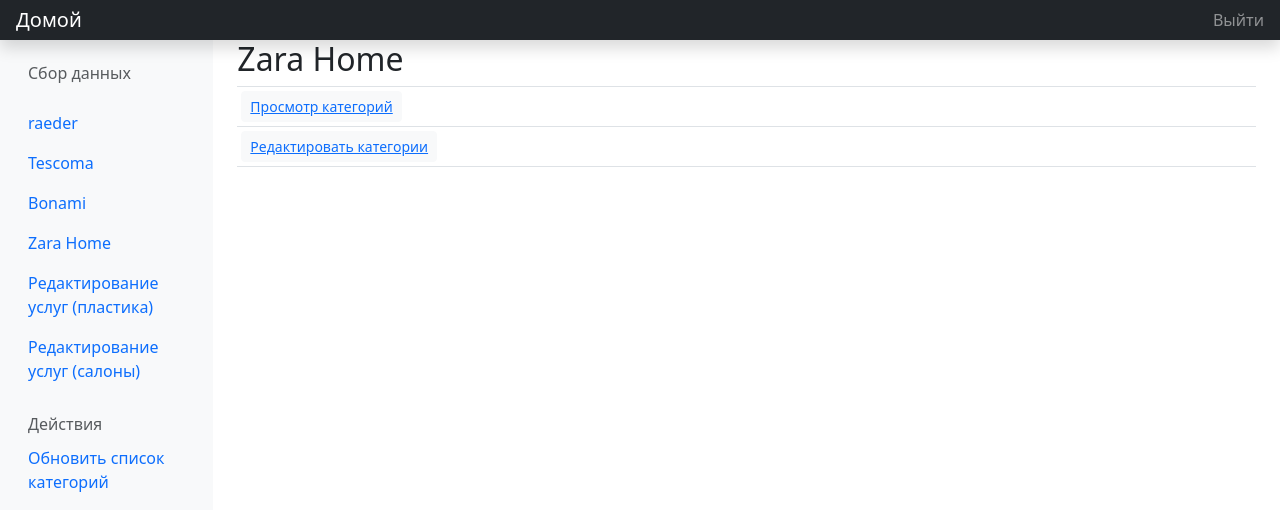
After one commit to lxndrbnsv/eshops_dashboard, a Flask app: page /zara_home in a window 1280 px wide. The commit adds this page. Shown: the top 531 px of the page. Run offline with Flask 2, Linux system fonts and the light colour scheme; the visitor is signed in with stand-in values (Sample User, id 1); some libraries are stand-ins or nearby versions.

Commit message:
added zara_home pages

```diff
--- a/app/routes.py
+++ b/app/routes.py
@@ -138,6 +138,12 @@
     return render_template("tescoma.html", shop_name="tescoma")
 
 
+@app.route("/zara_home")
+@login_required
+def zara_home_page():
+    return render_template("zara_home.html", shop_name="zara_home")
+
+
 @app.route('/logout')
 def logout():
     logout_user()
--- a/app/templates/base.html
+++ b/app/templates/base.html
@@ -80,6 +80,12 @@
             </a>
           </li>
           <li class="nav-item">
+            <a class="nav-link" href="/zara_home">
+              <span data-feather="users"></span>
+              Zara Home
+            </a>
+          </li>
+          <li class="nav-item">
             <a class="nav-link" href="/plastic_surgery_categories">
               <span data-feather="users"></span>
               Редактирование услуг (пластика)
--- /dev/null
+++ b/app/templates/zara_home.html
@@ -0,0 +1,21 @@
+{% extends "base.html" %}
+{% block title %}Панель управления Zara Home{% endblock %}
+{% block content %}
+<main class="col-md-9 ms-sm-auto col-lg-10 px-md-4">
+
+      <h2>Zara Home</h2>
+
+      <div class="table-responsive">
+        <table class="table table-sm">
+          <tbody>
+            <tr>
+              <td><button type="button" class="btn btn-light btn-sm"><a href="/view_categories/{{ shop_name }}">Просмотр категорий</a></button></td>
+            </tr>
+            <tr>
+              <td><button type="button" class="btn btn-light btn-sm"><a href="/edit_categories/{{ shop_name }}">Редактировать категории</a></button></td>
+            </tr>
+          </tbody>
+        </table>
+      </div>
+    </main>
+{% endblock %}
```
